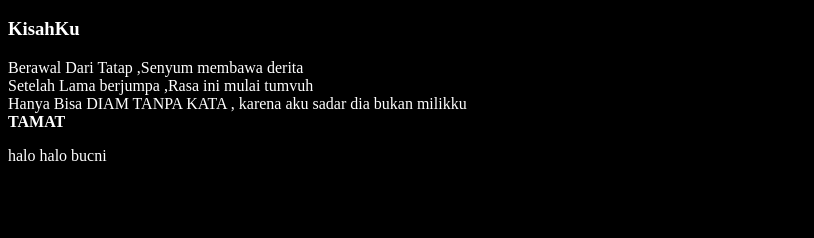
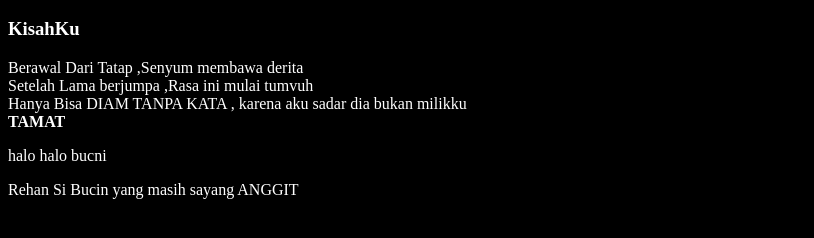
Before and after one commit to RaihanM15/tespush, a plain HTML site: page index.html in a window 1280 px wide. Shown: the part 316-554 px from the top of the page, without its empty margins (0-814 px from the left). Drawn offline with Linux system fonts and the light colour scheme.

Commit message:
Rehan Si Bucin

```diff
--- a/index.html
+++ b/index.html
@@ -15,5 +15,6 @@
         Hanya Bisa DIAM TANPA KATA , karena aku sadar dia bukan milikku <br>
         <b>TAMAT</b></p>
         <p>halo halo bucni</p>
+        <p>Rehan Si Bucin yang masih sayang ANGGIT</p>
     </body>
 </html>
```
